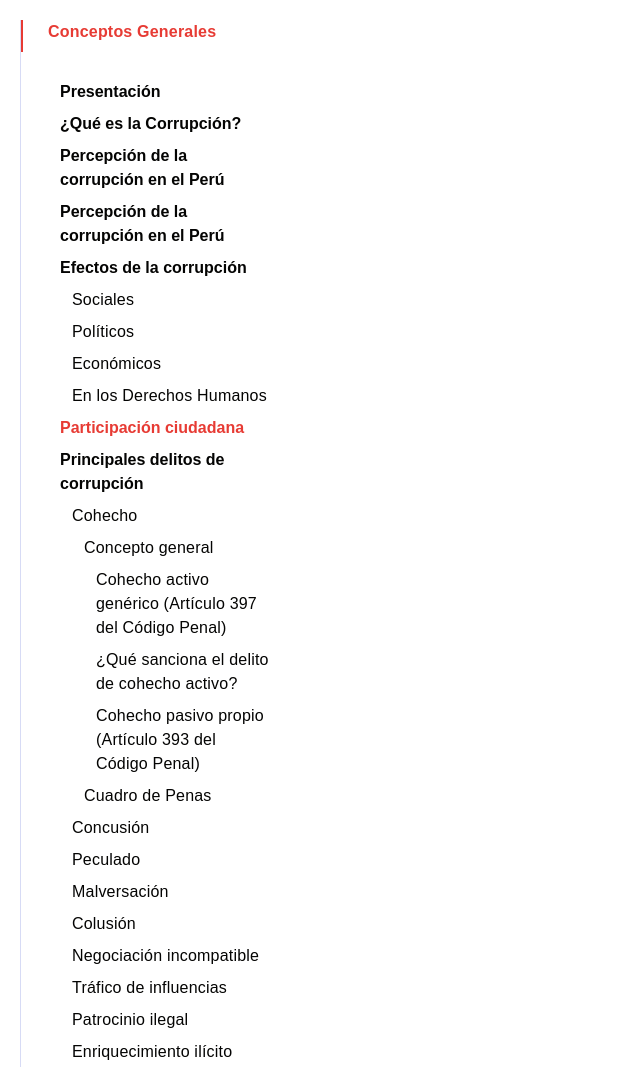
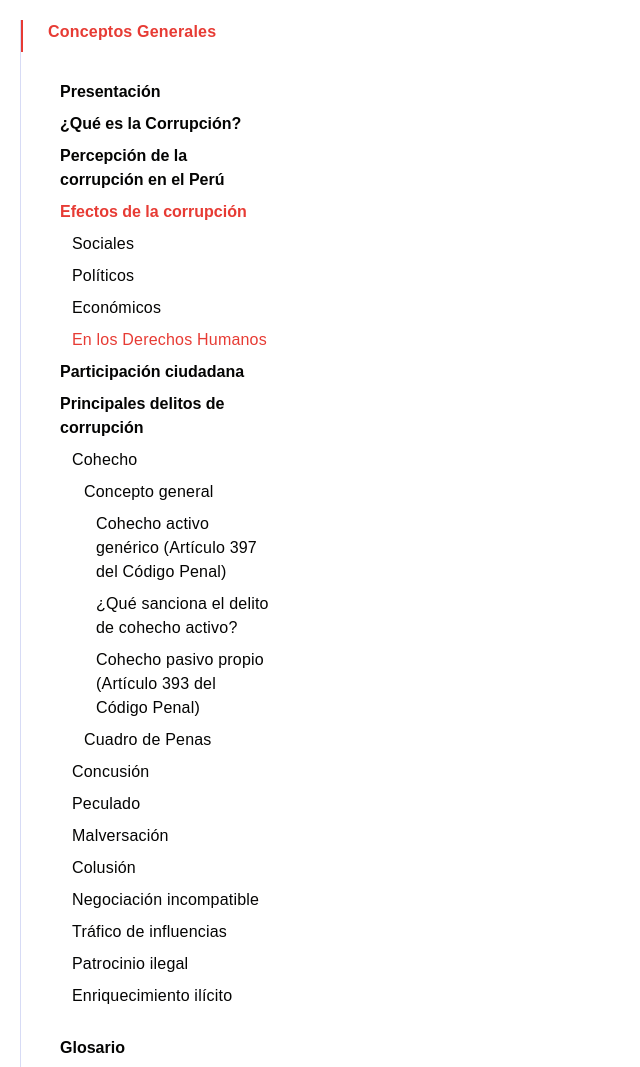
Before and after one commit to josedavid1996/Sadibar, a plain HTML site: page index.html in a window 1280 px wide. Shown: the top 1067 px of the page, without its empty margins (0-640 px from the left). Drawn offline with Linux system fonts and the light colour scheme.

Commit message:
Correcion de texto

```diff
--- a/index.html
+++ b/index.html
@@ -31,12 +31,11 @@
               <h4 class="sub-title">Presentación</h4>
               <h4 class="sub-title">¿Qué es la Corrupción?</h4>
               <h4 class="sub-title">Percepción de la corrupción en el Perú</h4>
-              <h4 class="sub-title">Percepción de la corrupción en el Perú</h4>
               <div class="container__sub-title">
                 <div class="group-text-icon">
-                  <h4 class="sub-title" id="subtitle-first">Efectos de la corrupción</h4>
-                  <svg xmlns="http://www.w3.org/2000/svg" class="ionicon icon" viewBox="0 0 512 512" width="18"
-                    height="18" id="subtitle-first-icon">
+                  <h4 class="sub-title text-red" id="subtitle-first ">Efectos de la corrupción</h4>
+                  <svg xmlns="http://www.w3.org/2000/svg" class="ionicon icon text-red" viewBox="0 0 512 512" width="18"
+                    height="18" id="subtitle-first-icon ">
                     <title>Chevron Down</title>
                     <path fill="none" stroke="currentColor" stroke-linecap="round" stroke-linejoin="round"
                       stroke-width="48" d="M112 184l144 144 144-144" />
@@ -47,13 +46,13 @@
                   <h6 class="text">Sociales</h6>
                   <h6 class="text">Políticos</h6>
                   <h6 class="text">Económicos</h6>
-                  <h6 class="text">En los Derechos Humanos</h6>
+                  <h6 class="text text-red">En los Derechos Humanos</h6>
                 </div>
               </div>
-              <h4 class="sub-title text-red">Participación ciudadana</h4>
+              <h4 class="sub-title ">Participación ciudadana</h4>
               <div class="container__sub-title">
                 <div class="group-text-icon">
-                  <h4 class="sub-title" id="subtitle-second">Principales delitos de corrupción</h4>
+                  <h4 class="sub-title" id="subtitle-second ">Principales delitos de corrupción</h4>
                   <svg xmlns="http://www.w3.org/2000/svg" class="ionicon icon" viewBox="0 0 512 512" width="18"
                     height="18" id="subtitle-second-icon" style="min-width:18px; min-height:18px">
                     <path fill="none" stroke="currentColor" stroke-linecap="round" stroke-linejoin="round"
@@ -61,7 +60,7 @@
                   </svg>
 
                 </div>
-                <div class="container__space-left hidden" id="contents-subtitle-second">
+                <div class="container__space-left hidden mb" id="contents-subtitle-second">
 
 
                   <div class="group-text-icon">
```
